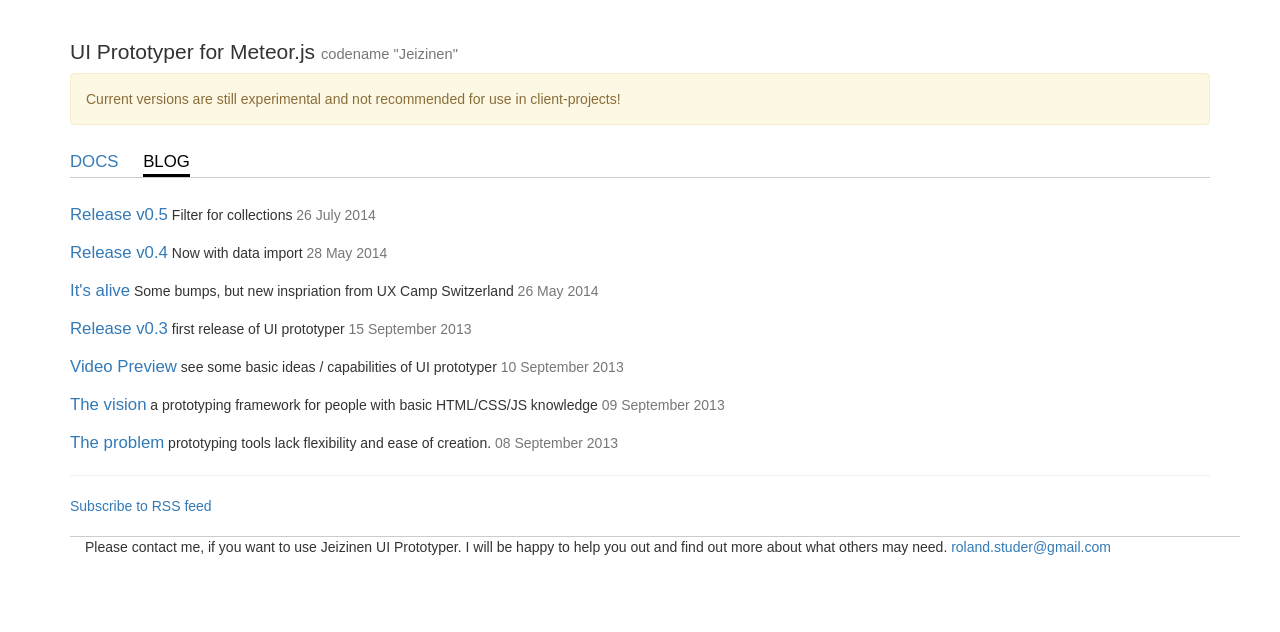
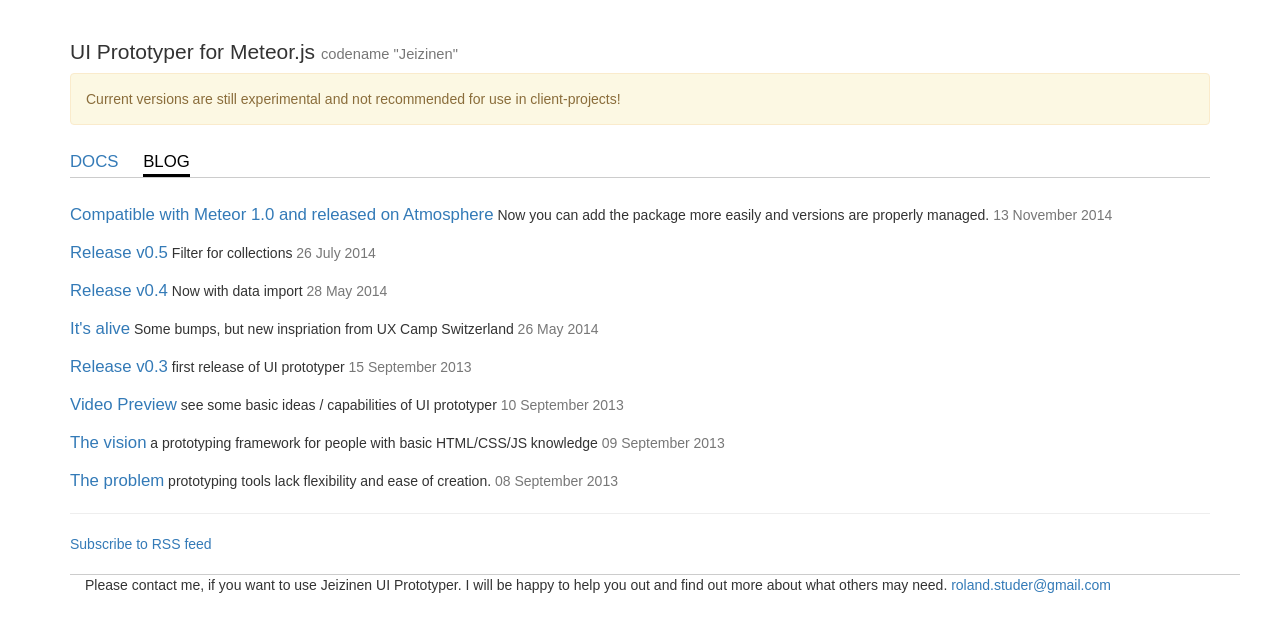
Before and after one commit to RolandStuder/jeizinen-meteor, a Jekyll site: the page built from blog.md, in a window 1280 px wide. Shown: the top 632 px of the page. Built offline with Jekyll 4.4.1, drawn with Linux system fonts in a browser that asks for light colours; nearby versions of some CDN libraries; some web fonts are replaced; a style sheet for code colours, icons or effects is not loaded.

Commit message:
ready for 1.0 and atmosphere convenience

```diff
--- /dev/null
+++ b/_posts/2014-11-13-release-on-atmosphere.md
@@ -0,0 +1,15 @@
+---
+layout: post
+title: Compatible with Meteor 1.0 and released on Atmosphere
+description: Now you can add the package more easily and versions are properly managed.
+version: v0.5.7
+category: release
+---
+
+{%raw %}
+
+I order to make it easier to install and more maintanable I published a version that works with the Meteor 1.0 release.
+
+Now finally you can just add the package by creating a meteor app and then typing `meteor add rstuder:jeizinen`.
+
+{%endraw %}
```
Also changed, not shown: index.md (+13 -24 lines).
